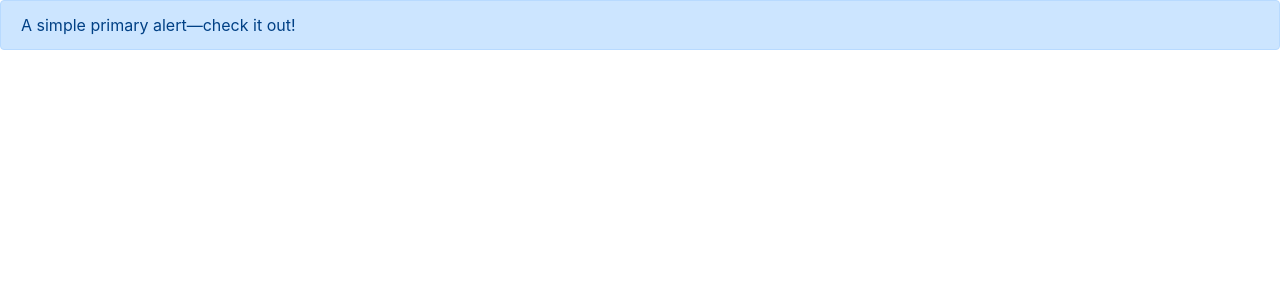
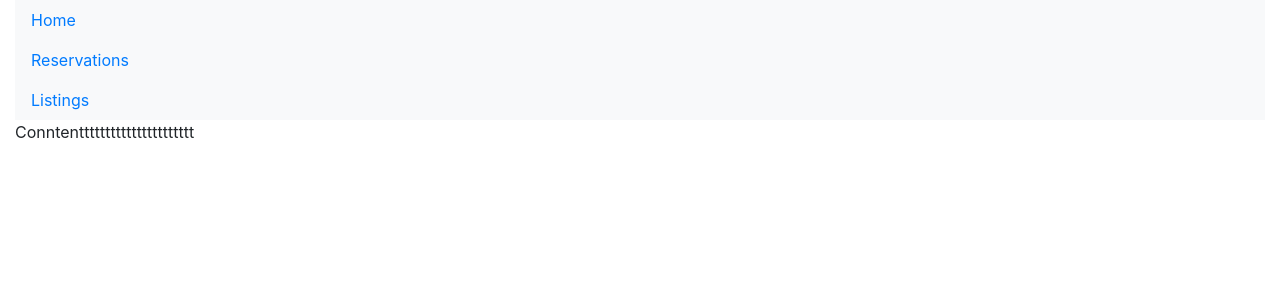
Before and after one commit to mcitmeghanbari/DynFrontEndAirbnb, an Angular app: page / in a window 1280 px wide. Shown: the top 300 px of the page. Built offline with nearby package versions, Linux system fonts and the light colour scheme.

Commit message:
mcit project - component2 - meg

```diff
--- a/src/app/app.component.html
+++ b/src/app/app.component.html
@@ -1,3 +1,12 @@
-<div class="alert alert-primary" role="alert">
-  A simple primary alert—check it out!
+<div class="container-fluid">
+  <div class="row">
+    <div class="col">
+      <app-header></app-header>
+    </div>
 </div>
+  <div class="row">
+      <div class="col">
+        Conntentttttttttttttttttttttt
+      </div>
+  </div>
+</div>
--- /dev/null
+++ b/src/app/header/header-navbar/header-navbar.component.html
@@ -0,0 +1,17 @@
+<nav class="nav flex-column bg-light sidebar d-none d-sm-block ">
+    <div class="sidebar-sticky">
+      <a class="nav-link" routerLink="/" routerLinkActive="active" [routerLinkActiveOptions]="{exact: true}">Home</a>
+      <a class="nav-link" routerLink="/trips" routerLinkActive="active">Reservations</a>
+      <a class="nav-link" routerLink="/hosting" routerLinkActive="active">Listings</a>
+    </div>
+  </nav>
+
+  <nav class="navbar navbar-expand navbar-light bg-light d-block d-sm-none fixed-top side-bar-shortcut">
+    <div class="navbar-collapse" id="navbarNav">
+      <div class="navbar-nav">
+        <a class="nav-link" routerLink="/" routerLinkActive="active" [routerLinkActiveOptions]="{exact: true}">Home</a>
+        <a class="nav-link" routerLink="/trips" routerLinkActive="active">Reservations</a>
+        <a class="nav-link" routerLink="/hosting" routerLinkActive="active">Listings</a>
+      </div>
+    </div>
+  </nav>
--- /dev/null
+++ b/src/app/header/header-navbar/header-navbar.component.ts
@@ -0,0 +1,15 @@
+import { Component, OnInit } from '@angular/core';
+
+@Component({
+  selector: 'app-header-navbar',
+  templateUrl: './header-navbar.component.html',
+  styleUrls: ['./header-navbar.component.css']
+})
+export class HeaderNavbarComponent implements OnInit {
+
+  constructor() { }
+
+  ngOnInit(): void {
+  }
+
+}
--- /dev/null
+++ b/src/app/header/header.component.html
@@ -0,0 +1 @@
+<app-header-navbar></app-header-navbar>
--- /dev/null
+++ b/src/app/header/header.component.ts
@@ -0,0 +1,15 @@
+import { Component, OnInit } from '@angular/core';
+
+@Component({
+  selector: 'app-header',
+  templateUrl: './header.component.html',
+  styleUrls: ['./header.component.css']
+})
+export class HeaderComponent implements OnInit {
+
+  constructor() { }
+
+  ngOnInit(): void {
+  }
+
+}
```
Also changed, not shown: src/app/app.module.ts (+8 -1 lines), src/app/header/header-navbar/header-navbar.component.css (added), src/app/header/header.component.css (added), 2 other files (tests, documents, lock files or other folders).
